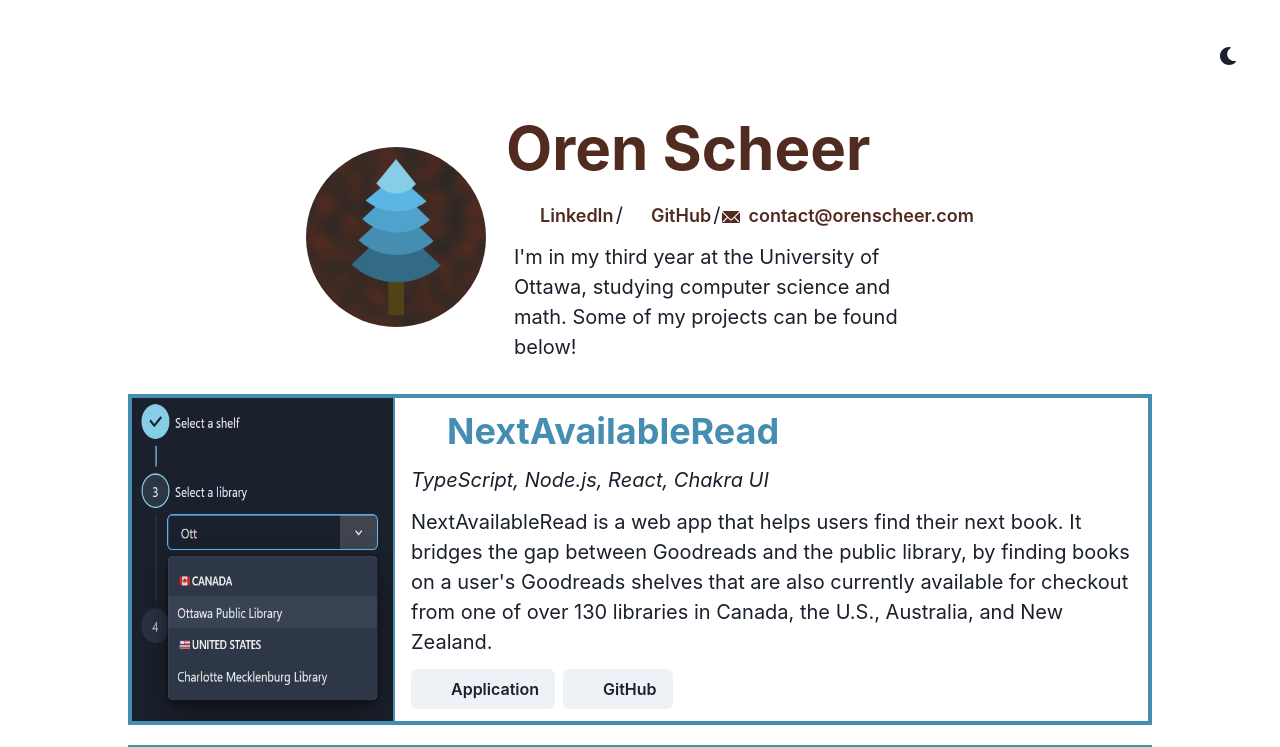
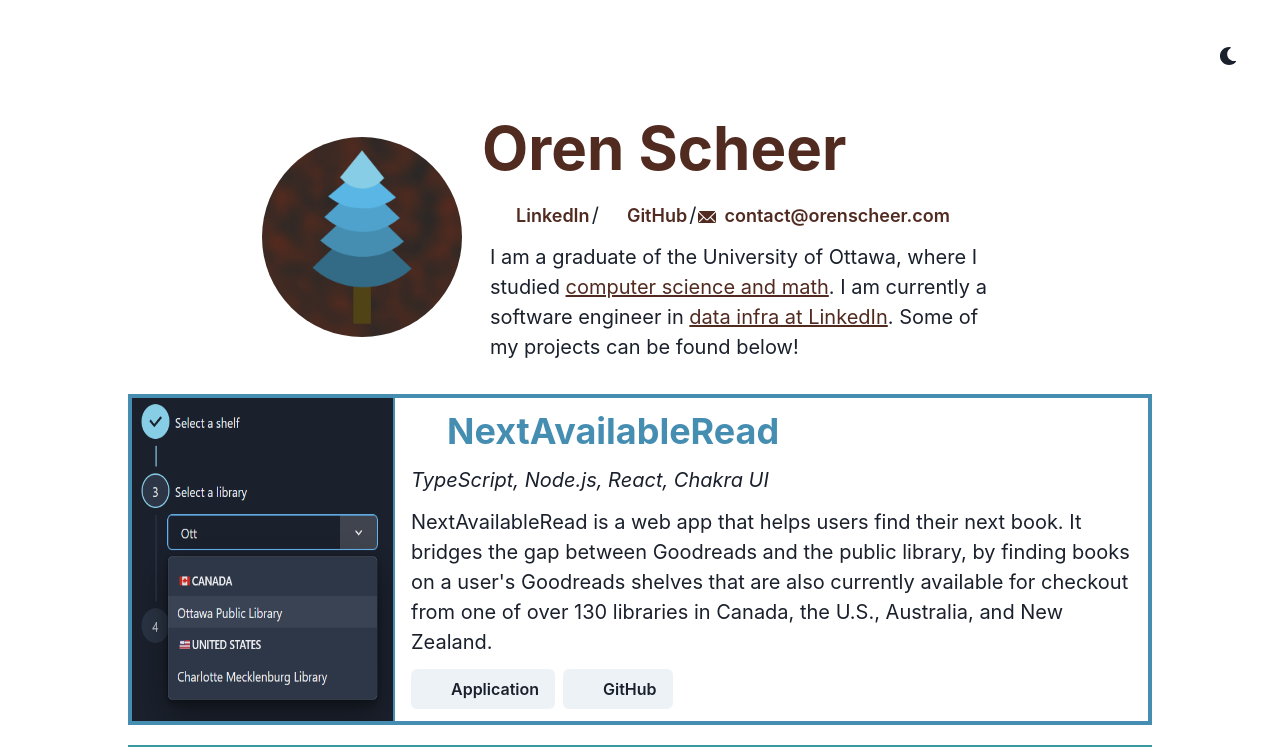
Before and after one commit to OrenScheer/orenscheer.com, a React (Create React App) app: page / in a window 1280 px wide. Shown: the top 747 px of the page. Built offline with nearby package versions, Linux system fonts and the light colour scheme; some icons are missing.

Commit message:
Update bio

```diff
--- a/package.json
+++ b/package.json
@@ -18,7 +18,7 @@
     "react": "^17.0.2",
     "react-dom": "^17.0.2",
     "react-icons": "^3.11.0",
-    "react-scripts": "4.0.3",
+    "react-scripts": "^5.0.1",
     "typescript": "^3.9.10",
     "web-vitals": "^0.2.4"
   },
--- a/public/index.html
+++ b/public/index.html
@@ -7,7 +7,7 @@
     <meta name="theme-color" content="#000000" />
     <meta
       name="description"
-      content="I'm in my third year at the University of Ottawa, studying computer science and math. This website contains some of my projects."
+      content="I'm a graduate of the University of Ottawa, and a software engineer at LinkedIn. This website contains some of my projects."
     />
     <link rel="apple-touch-icon" href="%PUBLIC_URL%/logo192.png" />
     <!--
--- a/src/App.tsx
+++ b/src/App.tsx
@@ -82,7 +82,7 @@
           federal, provincial, and municipal elected officials, with data
           provided by{" "}
           <Link href="https://represent.opennorth.ca/" isExternal>
-            Open North
+            <Text as="u">Open North</Text>
           </Link>
           .
         </Text>
@@ -145,7 +145,7 @@
           {mdBreakpoint && (
             <Image
               borderRadius="full"
-              boxSize="180px"
+              boxSize="200px"
               src={Pine}
               alt="Oren Scheer"
               mr={5}
@@ -221,9 +221,24 @@
                 </Button>
               </Link>
             </Flex>
-            <Text mt={3} mb={3} maxWidth="420px" mx={2}>
-              I&apos;m in my third year at the University of Ottawa, studying
-              computer science and math. Some of my projects can be found below!
+            <Text mt={3} mb={3} maxWidth="520px" mx={2}>
+              I am a graduate of the University of Ottawa, where I studied{" "}
+              <Link
+                href="https://catalogue.uottawa.ca/en/undergrad/joint-honours-bsc-computer-science-mathematics"
+                color={titleColor}
+                isExternal
+              >
+                <Text as="u">computer science and math</Text>
+              </Link>
+              . I am currently a software engineer in{" "}
+              <Link
+                href="https://engineering.linkedin.com/teams/data/data-infrastructure"
+                color={titleColor}
+                isExternal
+              >
+                <Text as="u">data infra at LinkedIn</Text>
+              </Link>
+              . Some of my projects can be found below!
             </Text>
           </Flex>
         </Flex>
```
Also changed, not shown: tsconfig.json (+2 -8 lines), 1 other file (tests, documents, lock files or other folders).
